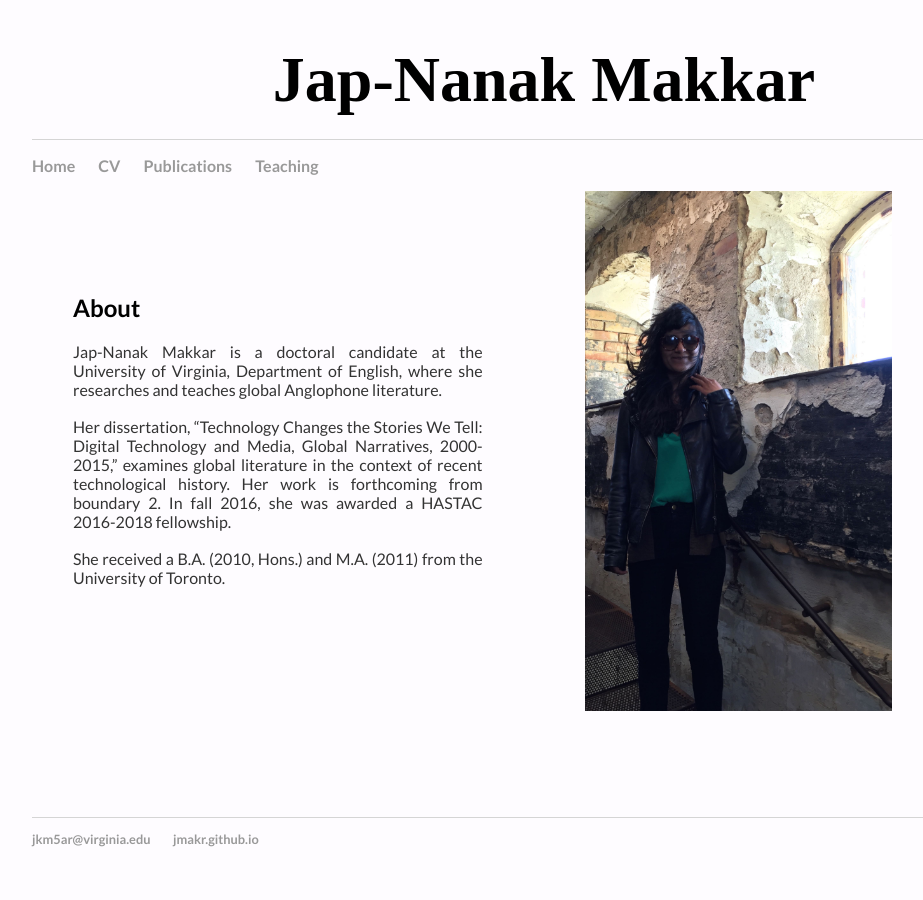
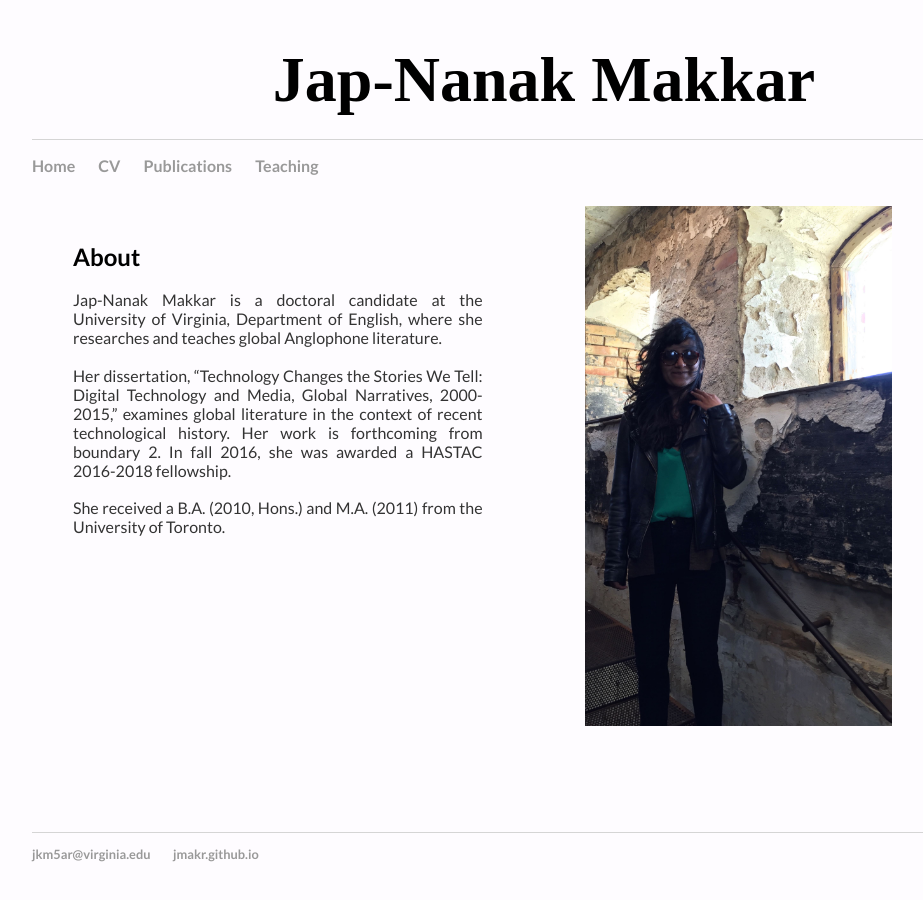
Before and after one commit to jmakr/jmakr.github.io, a Jekyll site: the page built from index.html, in a window 1280 px wide. Shown: the whole page, without its empty margins (96-1019 px from the left). Built offline with Jekyll 4.4.1, drawn with Linux system fonts in a browser that asks for light colours.

Commit message:
Update main.css

```diff
--- a/css/main.css
+++ b/css/main.css
@@ -55,7 +55,7 @@ p {
     width: 40%;
     height: 80%;
     padding-left:4%;
-    padding-top:8%;
+    padding-top:3%;
 
 
 
@@ -78,6 +78,7 @@ p2 {
 .imagecenter{
     display: block;
     text-align:center;
+    padding-top:3%;
 }
 
 footer {
```
